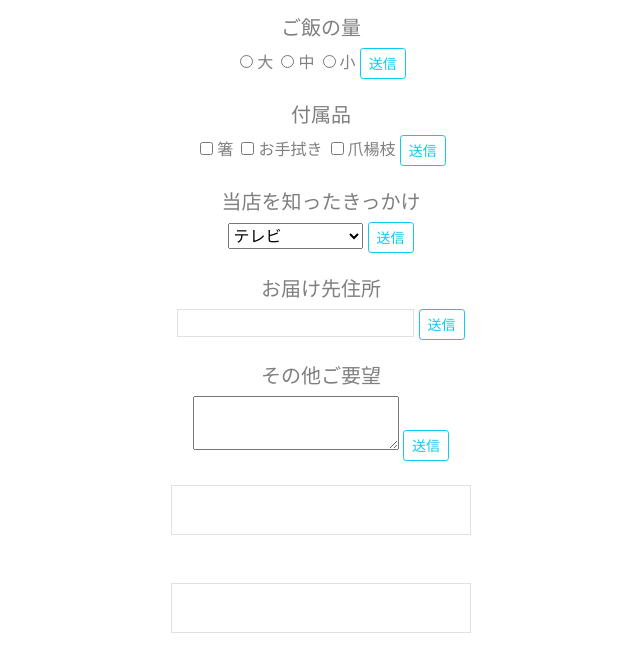
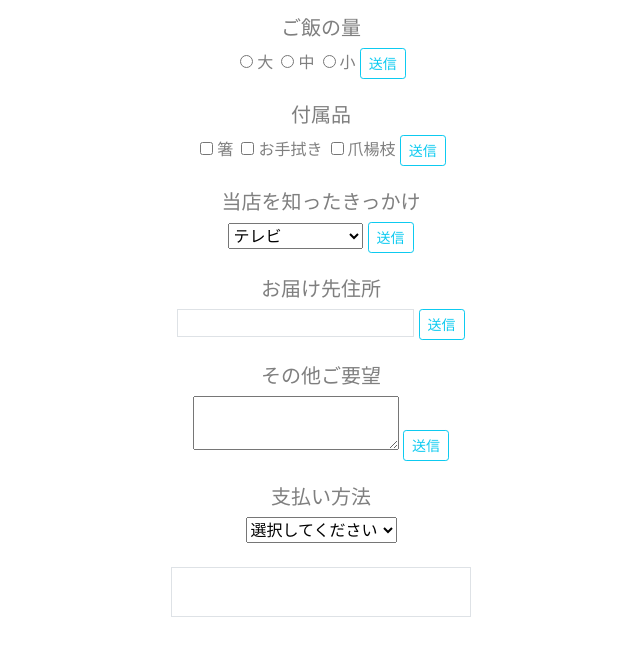
Before and after one commit to DaisukeMaruyama/javascript_study, a website: page bento/index.html in a window 1280 px wide. Shown: the part 121-783 px from the top of the page, without its empty margins (319-959 px from the left). Drawn offline with nearby package versions, Linux system fonts and the light colour scheme.

Commit message:
onchangeの演習

```diff
--- a/bento/index.html
+++ b/bento/index.html
@@ -66,6 +66,17 @@
         <input type="button" class="btn btn-sm btn-outline-info ml-2" value="送信" onclick="requestButton()" />
       </form>
     </div>
+    <!--onchangeの練習-->
+    <div class="mt-4">
+      <h5>支払い方法</h5>
+      <form name="onchangeForm">
+        <select name="onchangeSelect" id="onchangeSelect" onchange="payment()">
+          <option value=" ">選択してください</option>
+          <option value="クレジットカード">クレジットカード</option>
+          <option value="銀行振り込み">銀行振り込み</option>
+        </select>
+      </form>
+    </div>
 
     <!-- 出力 -->
     <div class="mt-4">
@@ -79,6 +90,8 @@
       </div>
       <div id="requestAnswer" class="border mx-auto mb-5 request-output" >
       </div>
+      <div id="onChangeAnswer" class="border mx-auto mb-5 riceoutput" >
+      </div>
     </div>
 
 
```
